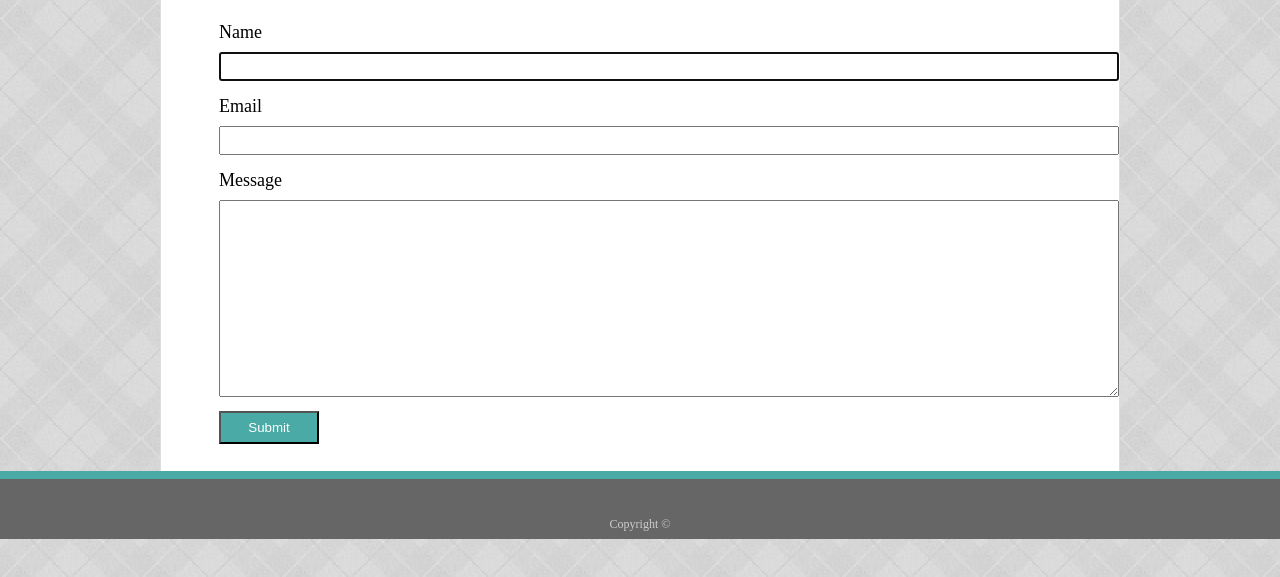
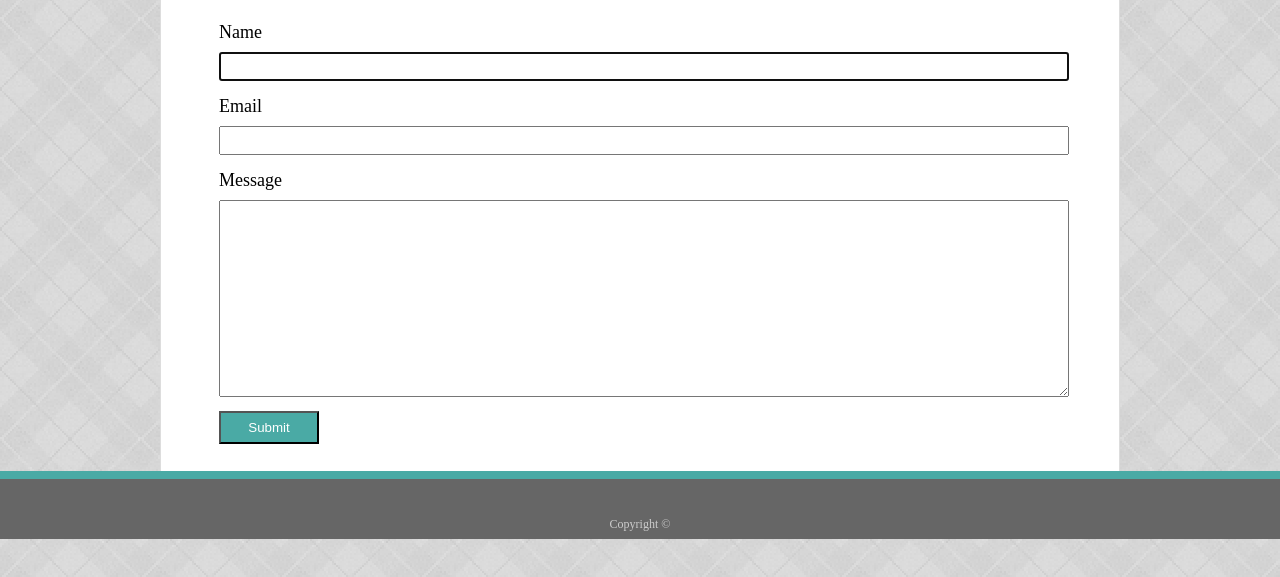
Before and after one commit to kdacanay/Responsive.Portfolio, a plain HTML site: page contact.html in a window 1280 px wide. Shown: the part 261-838 px from the top of the page. Drawn offline with Linux system fonts and the light colour scheme.

Commit message:
straightened out contact.html w/previous solution, ready for response

```diff
--- a/assets/css/portfolio.css
+++ b/assets/css/portfolio.css
@@ -17,6 +17,7 @@
     width: 275px;
     background-color: #4aaaa5;
     text-align: center;
+    color: #ffffff;
 }
 
 .hangman-text:hover {
@@ -37,7 +38,7 @@
 .rpg-box {
     position: relative;
     float: right;
-    margin-right: 345px;
+    margin-right: 10px;
     margin-top: 15px;
 }
 
--- a/assets/css/style.css
+++ b/assets/css/style.css
@@ -196,27 +196,30 @@ body {
 }
 
 .contact-name {
-    width: 900px;
+    width: 850px;
     padding: 5px;
     margin-bottom: 10px;
     margin-top: 5px;
     text-align: left;
+    margin-right: 10px;
 }
 
 .contact-email {
-    width: 900px;
+    width: 850px;
     padding: 5px;
     margin-top: 5px;
     margin-bottom: 10px;
     text-align: left;
+    margin-right: 10px;
 }
 
 .contact-message {
     margin-top: 5px;
-    width: 900px;
+    width: 850px;
     padding: 30px;
     margin-bottom: 5px;
     text-align: left;
+    margin-right: 10px;
 }
 
 .contact-submit {
```
